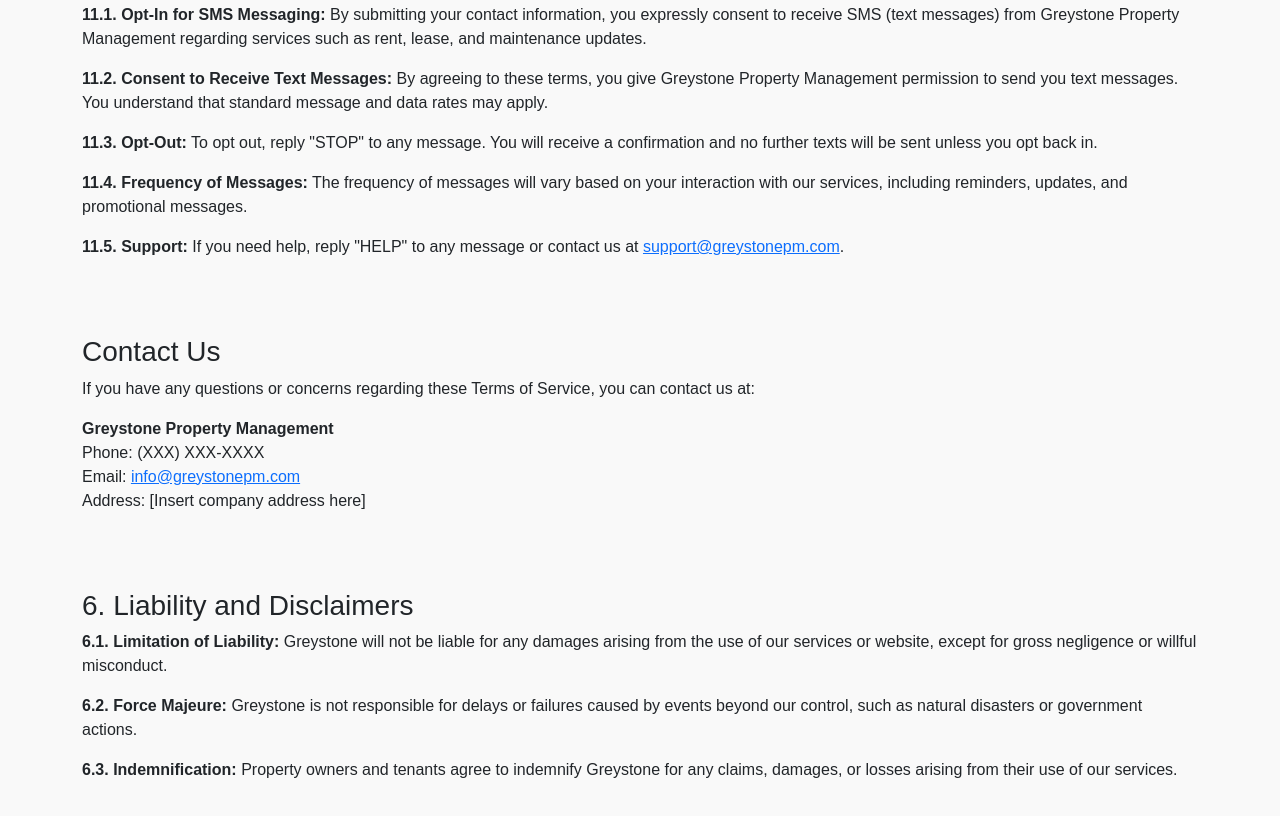
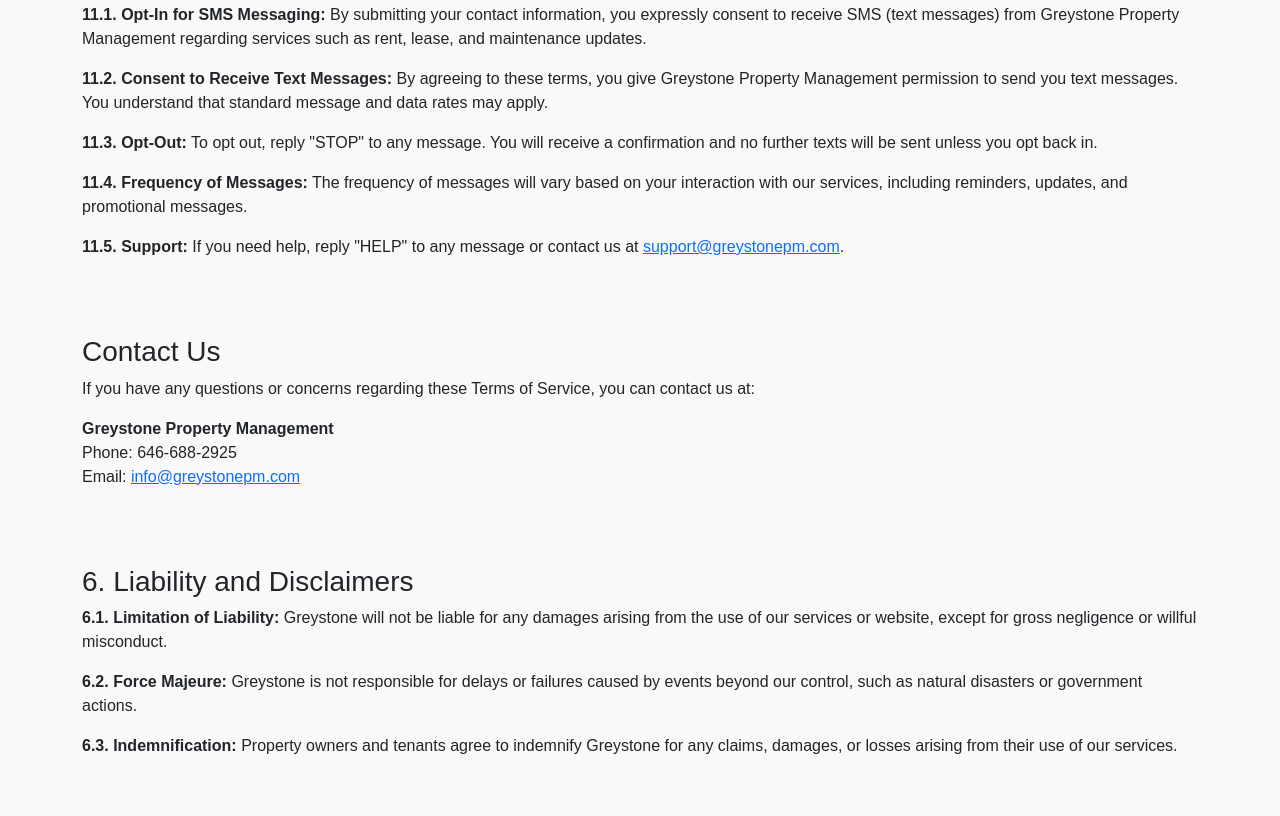
Before and after one commit to ynick7722/pm_landing_page, a plain HTML site: page terms.html in a window 1280 px wide. Shown: the part 759-1575 px from the top of the page. Drawn offline with nearby package versions, Linux system fonts and the light colour scheme.

Commit message:
Update terms.html

```diff
--- a/terms.html
+++ b/terms.html
@@ -70,9 +70,9 @@
         <h3>Contact Us</h3>
         <p>If you have any questions or concerns regarding these Terms of Service, you can contact us at:</p>
         <p><strong>Greystone Property Management</strong><br>
-          Phone: (XXX) XXX-XXXX<br>
-          Email: <a href="mailto:info@greystonepm.com">info@greystonepm.com</a><br>
-          Address: [Insert company address here]</p>
+          Phone: 646-688-2925<br>
+          Email: <a href="mailto:info@greystonepm.com">info@greystonepm.com</a>
+        </p>
       </div>
     </div>
 
```
